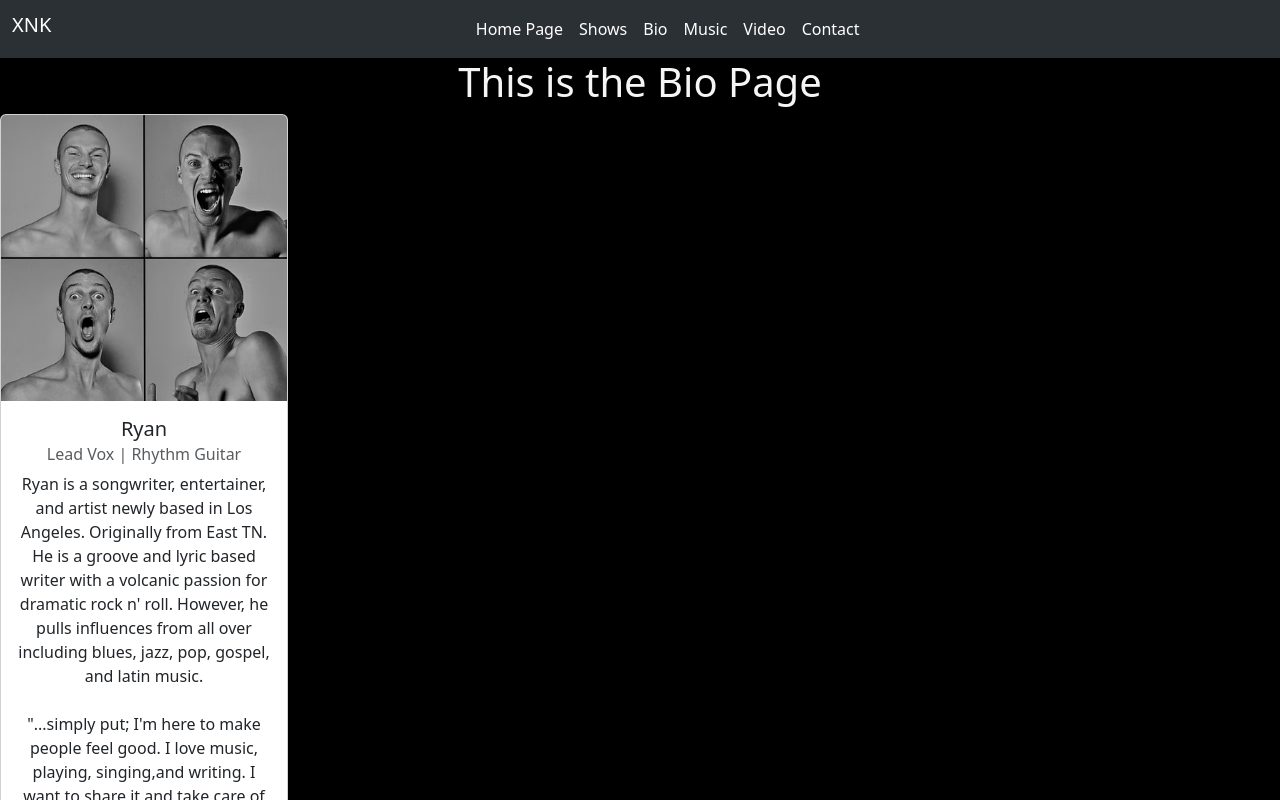
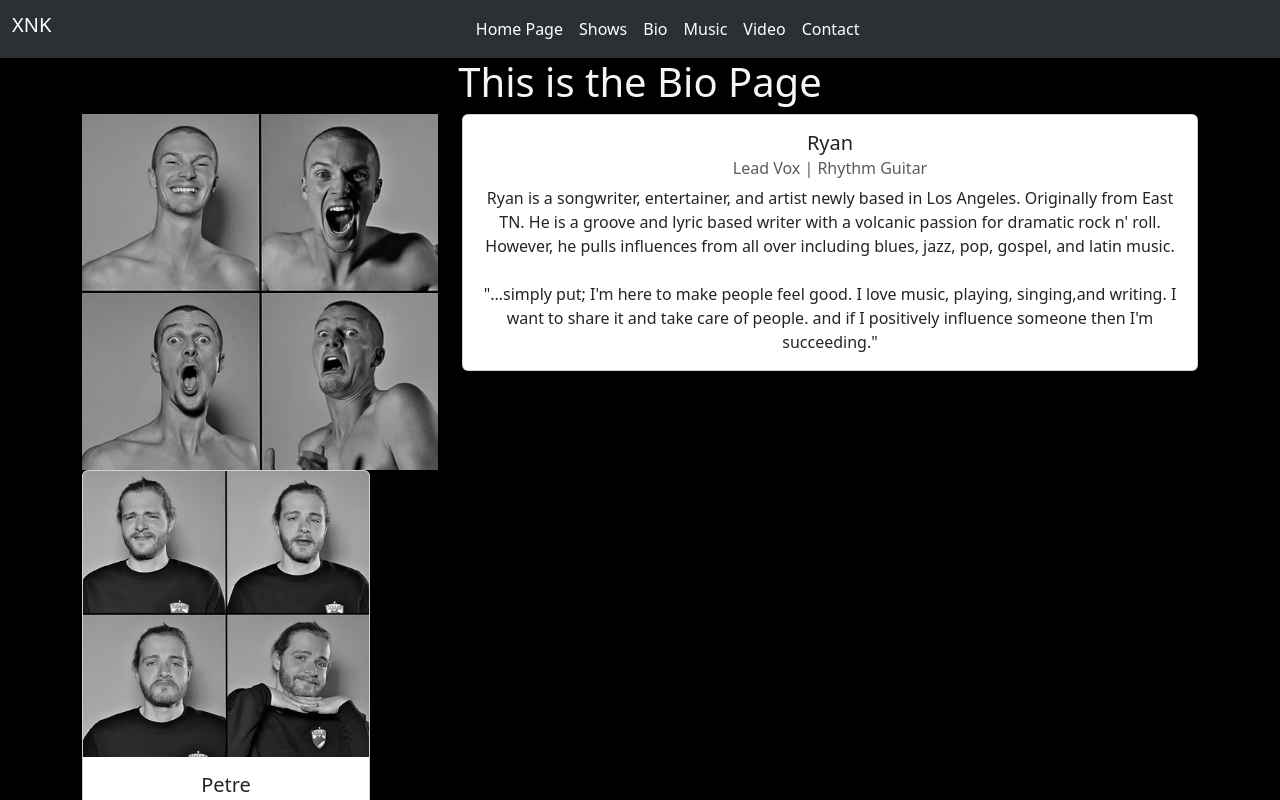
Before and after one commit to Aaron-Quickstart/tester_projects, a React (Vite) app in the folder XNKwebsite/website_for_xnk_react/: page /bio in a window 1280 px wide. Shown: the top 800 px of the page. Built offline with nearby package versions, Linux system fonts and the light colour scheme.

Commit message:
started working with the bio page to arrange the layout.

```diff
--- a/XNKwebsite/website_for_xnk_react/src/pages/Bio.jsx
+++ b/XNKwebsite/website_for_xnk_react/src/pages/Bio.jsx
@@ -1,10 +1,13 @@
-import NavigationLinks from "../componets/NavigationLinks";
-import Card from 'react-bootstrap/Card';
 import Ryan from "./../assets/personality_ryan.png";
 import Petre from "./../assets/personality_petre.png";
 import Riana from "./../assets/personality_riana.png";
 import John from "./../assets/personality_john.png";
 import Lina from "./../assets/personality_lina.png";
+import Card from 'react-bootstrap/Card';
+import Container from "react-bootstrap/esm/Container";
+import Row from "react-bootstrap/esm/Row";
+import Col from "react-bootstrap/esm/Col";
+import NavigationLinks from "../componets/NavigationLinks";
 import FooterNote from "../componets/FooterNote";
 import SignUpForm from "../componets/SignupForm";
 
@@ -18,8 +21,13 @@ export default function Bio()
     <>
         <NavigationLinks/>
         <h1>This is the Bio Page</h1>
-        <Card style={{ width: '18rem' }}>
-            <Card.Img variant="top" src={Ryan} />
+        <Container>
+            <Row>
+                <Col xs={4}>
+                    <Card.Img src={Ryan} maxHeight='250px' maxWidth='250px'/>
+                </Col>
+                <Col xs={8}>
+                    <Card>
                         <Card.Body>
                             <Card.Title>Ryan</Card.Title>
                             <Card.Subtitle className="mb-2 text-muted">Lead Vox | Rhythm Guitar</Card.Subtitle>
@@ -33,6 +41,8 @@ export default function Bio()
                                 </Card.Text>
                         </Card.Body>
                     </Card>
+                </Col>
+            </Row>
 
             <Card style={{ width: '18rem' }}>
                 <Card.Img variant="top" src={Petre} />
@@ -88,6 +98,7 @@ export default function Bio()
                         </Card.Text>
                 </Card.Body>
             </Card>
+        </Container>
         <SignUpForm/>
         <FooterNote/>
     </>
```
Lines whose indentation alone changed are shown as unchanged.
